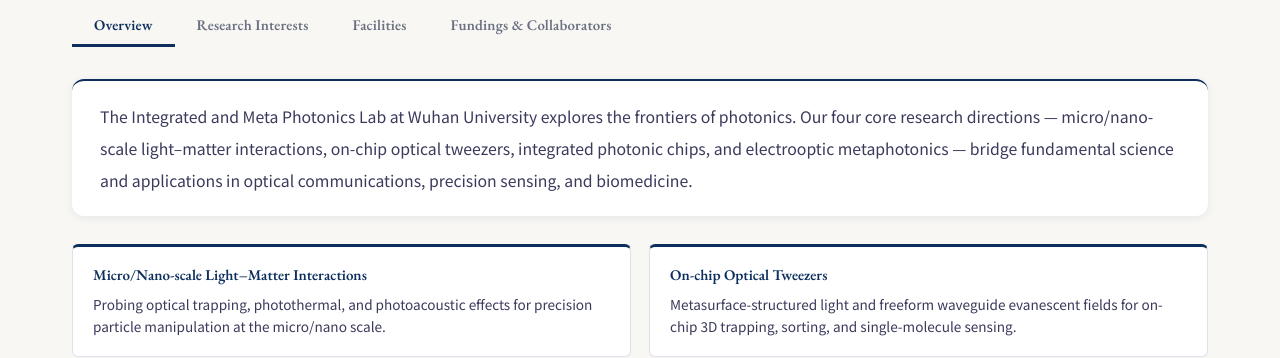
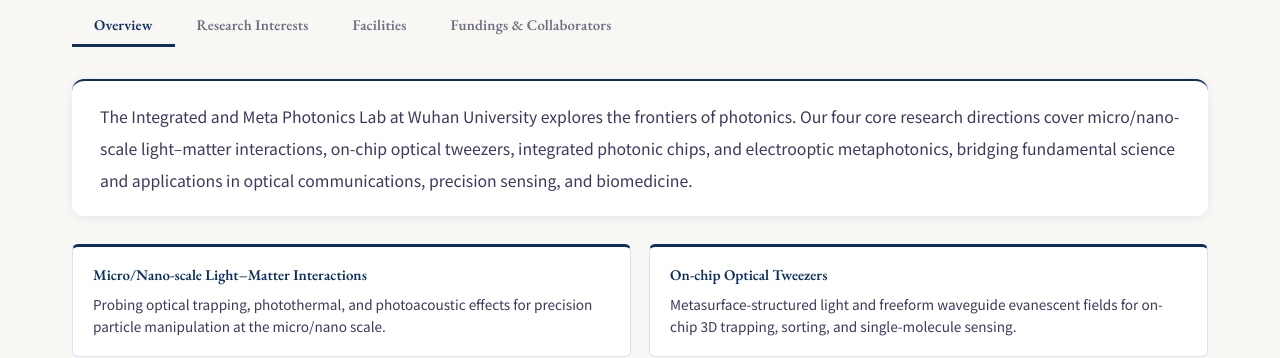
Before and after one commit to jinslu/jinslu.github.io, a Jekyll site: the page built from research.html, in a window 1280 px wide. Shown: the part 215-573 px from the top of the page. Built offline with Jekyll 4.4.1, drawn with Linux system fonts in a browser that asks for light colours; some web fonts are replaced.

Commit message:
Remove em dashes from visible text across site
Replace all em dashes (—/——) in user-facing copy with commas or
parentheses to avoid an AI-generated feel. HTML comments unchanged.

Co-Authored-By: Claude Sonnet 4.6 <noreply@anthropic.com>

```diff
--- a/index.html
+++ b/index.html
@@ -15,7 +15,7 @@ permalink: /
       <span class="cn-text">
         集成与超构光子芯片实验室隶属武汉大学动力与机械学院。课题组致力于探索微纳尺度光子学的科学与技术，
         聚焦集成光子学与超构光子学前沿领域。研究兴趣涵盖微纳尺度光与物质相互作用、片上光镊、
-        集成光芯片与光电超表面芯片，致力于推动光子学基础研究与光通信、精密传感及生物医学应用的深度融合——<em>以超构结构与光子芯片，雕刻光。</em>
+        集成光芯片与光电超表面芯片，致力于推动光子学基础研究与光通信、精密传感及生物医学应用的深度融合，<em>以超构结构与光子芯片，雕刻光。</em>
       </span>
       <span class="en-text">
         The Integrated and Meta Photonics Lab is in the School of Power and Mechanical Engineering at Wuhan University.
@@ -23,7 +23,7 @@ permalink: /
         integrated photonics and meta-photonics. Our research interests include light–matter interactions,
         on-chip optical tweezers, integrated photonic chips, and electrooptic metasurfaces,
         bridging fundamental physics and applications in optical communications, precision sensing,
-        and biomedical technology — <em>sculpting light with meta-structures and photonic chips.</em>
+        and biomedical technology, <em>sculpting light with meta-structures and photonic chips.</em>
       </span>
     </p>
   </div>
--- a/news.html
+++ b/news.html
@@ -92,7 +92,7 @@ permalink: /news/
         <div class="news-content">
           <span class="nc-tag cn-text">论文发表</span><span class="nc-tag en-text">Publication</span>
           <p>
-            <span class="cn-text">课题组关于级联模式干涉仪——光谱形状与线宽工程的研究成果在 <em>Science Advances</em> 发表。</span>
+            <span class="cn-text">课题组关于级联模式干涉仪（光谱形状与线宽工程）的研究成果在 <em>Science Advances</em> 发表。</span>
             <span class="en-text">New paper on Cascaded-mode interferometers: spectral shape and linewidth engineering published in <em>Science Advances</em>.</span>
           </p>
         </div>
--- a/research.html
+++ b/research.html
@@ -37,8 +37,8 @@ permalink: /research/
         </span>
         <span class="en-text">
           The Integrated and Meta Photonics Lab at Wuhan University explores the frontiers of photonics.
-          Our four core research directions — micro/nano-scale light–matter interactions, on-chip optical tweezers,
-          integrated photonic chips, and electrooptic metaphotonics — bridge fundamental science and
+          Our four core research directions cover micro/nano-scale light–matter interactions, on-chip optical tweezers,
+          integrated photonic chips, and electrooptic metaphotonics, bridging fundamental science and
           applications in optical communications, precision sensing, and biomedicine.
         </span>
       </p>
@@ -91,14 +91,14 @@ permalink: /research/
           探索微纳尺度下光与物质相互作用的物理机制，涵盖光镊、光热效应与光声效应等多种形式。
           基于倏逝场的偏振梯度力、螺旋度梯度力、光泳力与光辐射压力的协同效应，
           可实现粒子的精准捕获、定向输运与非接触操控。
-          相关研究揭示了微纤—微腔系统中的偏振相关力与力矩共振机制，
+          相关研究揭示了微纤-微腔系统中的偏振相关力与力矩共振机制，
           以及干燥环境中光热驱动微机械臂的新效应，为片上光驱动系统奠定物理基础。
         </span>
         <span class="en-text">
           We explore the physical mechanisms of light–matter interactions at the micro/nano scale,
           encompassing optical trapping, photothermal effects, and photoacoustic phenomena.
-          By leveraging synergetic optical forces — including polarization/helicity gradient forces,
-          photophoretic forces, and radiation pressure in evanescent fields — we demonstrate
+          By leveraging synergetic optical forces, including polarization/helicity gradient forces,
+          photophoretic forces, and radiation pressure in evanescent fields, we demonstrate
           precision particle capture, directed transport, and non-contact manipulation.
           Key discoveries include polarization-dependent forces and torques at resonance in
           microfiber–microcavity systems, and opto-thermo-mechanical actuation in the dry adhesive regime.
```
